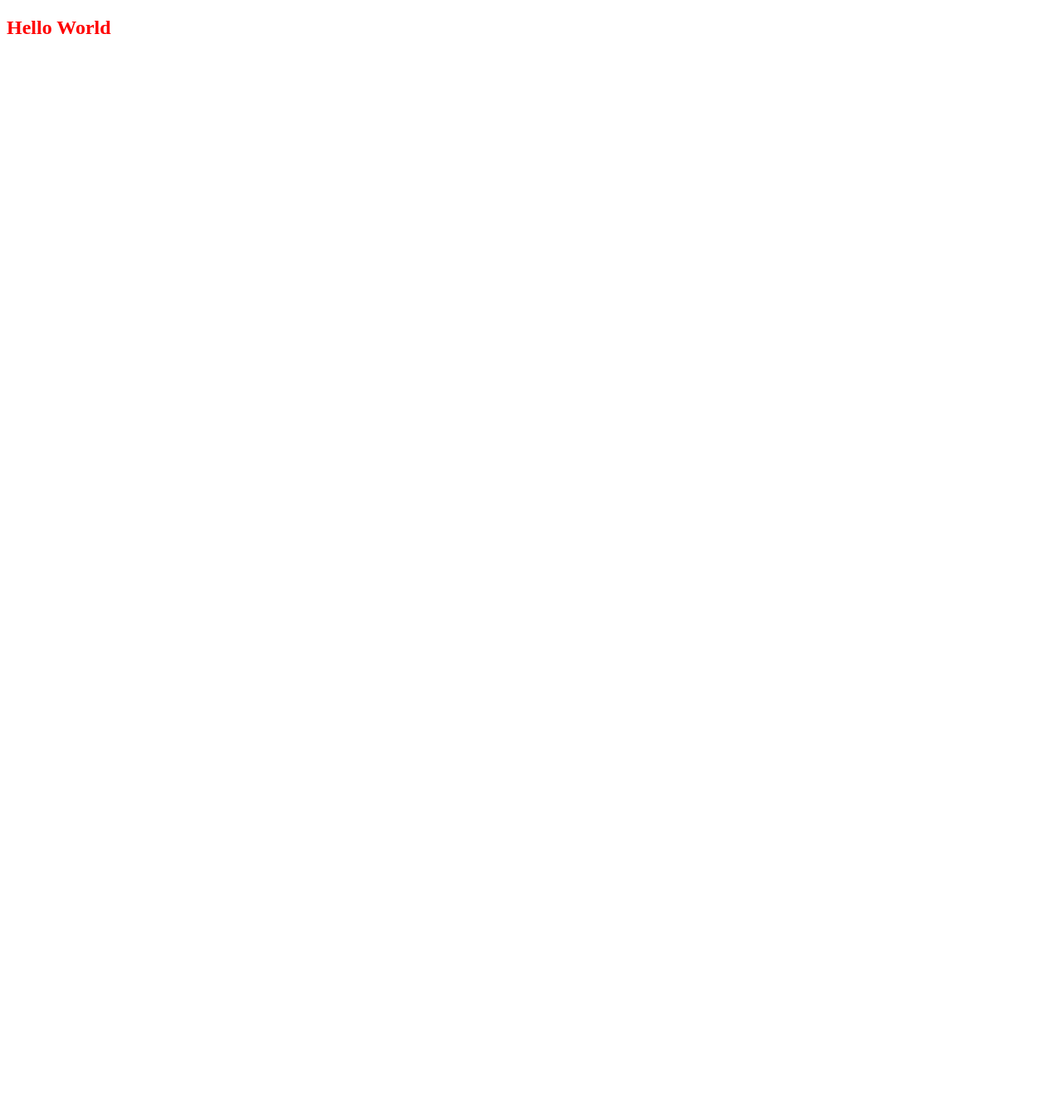
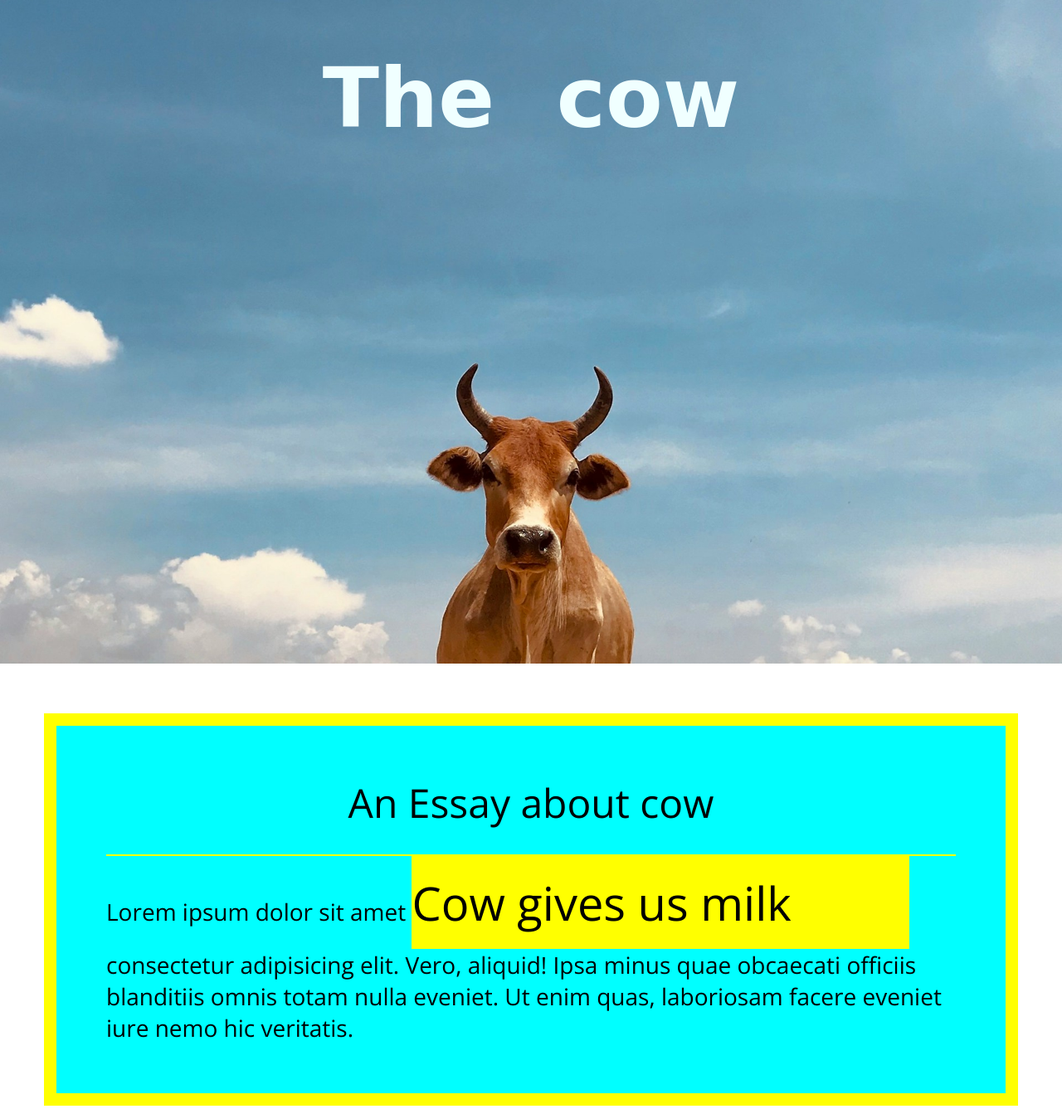
Before and after one commit to KaziMithfa/ConceptualSession1, a plain HTML site: page index.html in a window 1280 px wide. Shown: the whole page at 83% size. Before the commit the page ends 800 px from the top, so only its background shows below. Drawn offline with nearby package versions, Linux system fonts and the light colour scheme.

Commit message:
hero section completed and essay completed

```diff
--- a/index.html
+++ b/index.html
@@ -2,15 +2,36 @@
 <html lang="en">
 
 <head>
+
+    <!-- here is our meta tags -->
+
     <meta charset="UTF-8">
     <meta name="viewport" content="width=device-width, initial-scale=1.0">
     <title>Conceptual session 1</title>
     <link rel="stylesheet" href="styles/style.css">
+    <link rel="shortcut icon" href="https://img.icons8.com/?size=48&id=bMylUSWbVIBr&format=png" type="image/x-icon">
+
 </head>
 
 <body>
 
-    <h2>Hello World</h2>
+    <div class="hero">
+
+        <h1>The cow</h1>
+
+    </div>
+
+    <div class="article">
+
+        <h2>An Essay about cow</h2>
+        <p>Lorem ipsum dolor sit amet <span class="imp">Cow gives us milk</span> consectetur adipisicing elit. Vero,
+            aliquid! Ipsa minus quae obcaecati officiis
+            blanditiis omnis totam nulla eveniet. Ut enim quas, laboriosam facere eveniet iure nemo hic veritatis.</p>
+
+
+    </div>
+
+
 
 
 </body>
--- a/styles/style.css
+++ b/styles/style.css
@@ -1,3 +1,65 @@
-h2 {
-  color: red;
+/* at first we have to write the margin and padding 0.
+As the website can not give any margin or padding by default. */
+
+@import url("https://fonts.googleapis.com/css2?family=Open+Sans:ital,wght@0,300..800;1,300..800&display=swap");
+
+* {
+  margin: 0;
+  padding: 0;
+  font-family: "Open Sans", sans-serif;
+  font-weight: 400;
 }
+
+.hero {
+  background-image: url("../images/cow.jpg");
+  background-size: cover;
+  background-position: bottom center;
+  height: 100vh;
+
+  /* if we want to take the entire screen we have to write 100vh. 100 vh covers the whole screen as height */
+}
+
+.hero h1 {
+  color: azure;
+  font-size: 100px;
+  text-align: center;
+  font-weight: 800;
+  padding-top: 60px;
+  font-family: cursive;
+  word-spacing: 40px;
+}
+
+.article {
+  width: 80%;
+  margin: 60px auto;
+  background-color: aqua;
+  border: 15px yellow solid;
+  padding: 60px;
+}
+
+.article h2 {
+  text-align: center;
+  font-size: 48px;
+  border-bottom: 2px yellow solid;
+  padding-bottom: 30px;
+}
+
+.article p {
+  font-size: 28px;
+}
+
+.article p .imp {
+  /* em means it will be double of your parent size. */
+
+  font-size: 2em;
+  background-color: yellow;
+  /* line height 2em means take double line space than it text size */
+  display: inline-block;
+  line-height: 2em;
+  width: 600px;
+}
+
+/* h2 {
+  font-family: "Open Sans", sans-serif;
+  font-weight: 200;
+} */
```
Also changed, not shown: images/cow.jpg (added).
